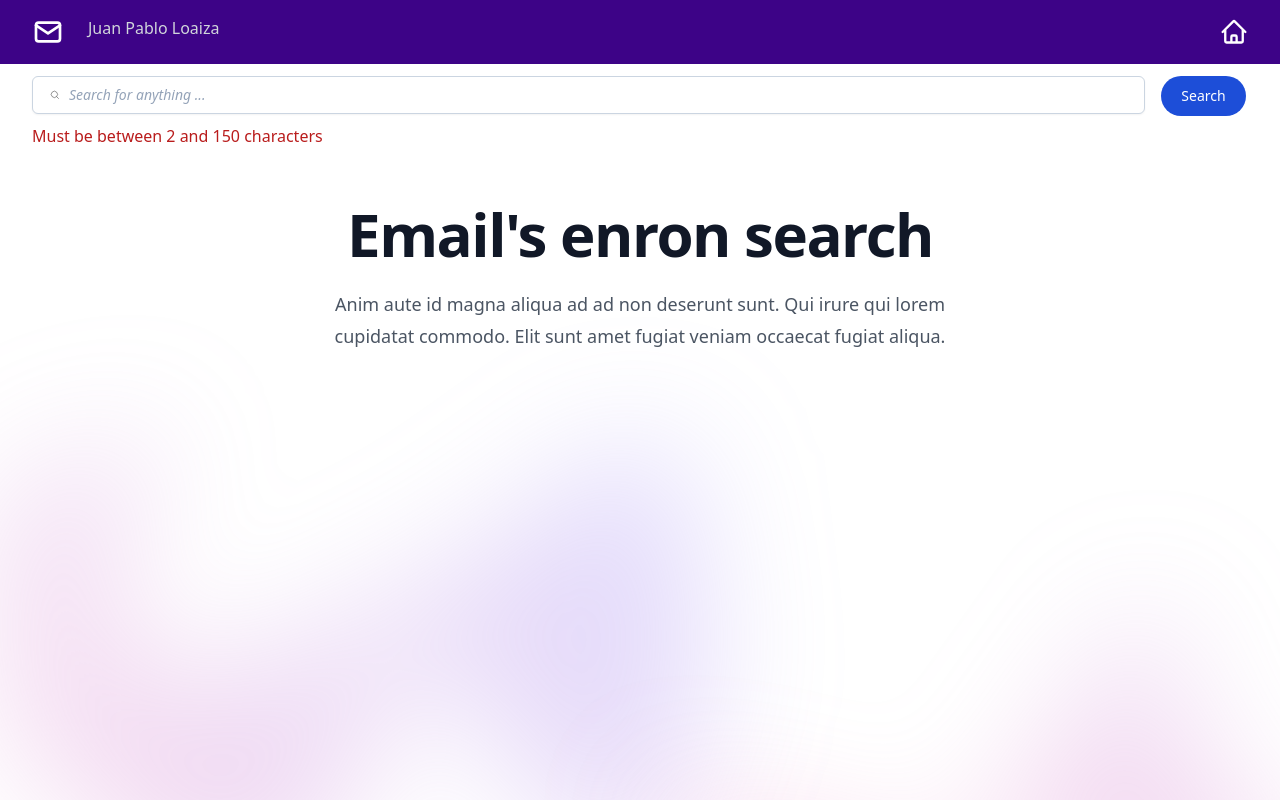
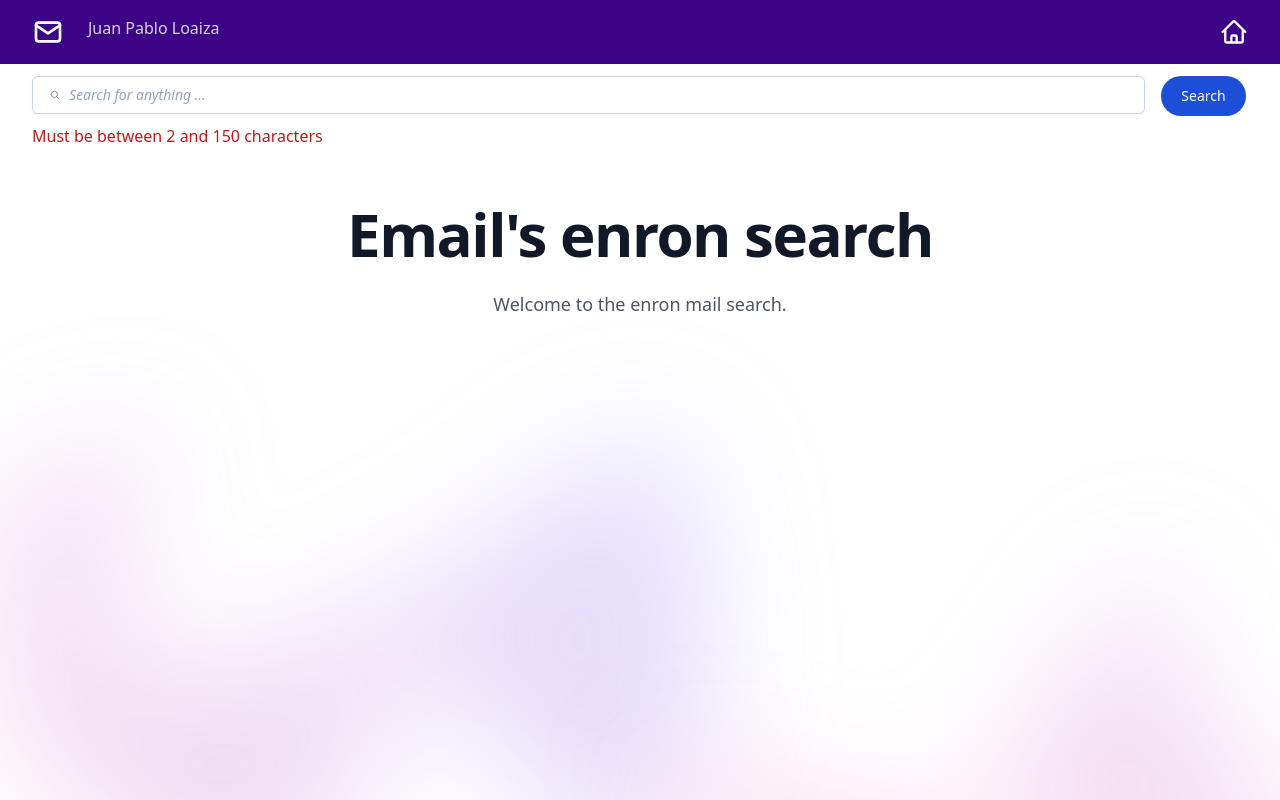
Before and after one commit to JuanPLoaizaC/mail_search, a Vue app in the folder Frontend/: page / in a window 1280 px wide. Shown: the top 800 px of the page. Built offline with nearby package versions, Linux system fonts and the light colour scheme.

Commit message:
Changing the message in the home

```diff
--- a/Frontend/src/views/HomeView.vue
+++ b/Frontend/src/views/HomeView.vue
@@ -17,7 +17,7 @@
       <div class="mx-auto max-w-2xl">
         <div class="text-center">
           <h1 class="text-4xl font-bold tracking-tight text-gray-900 sm:text-6xl">Email's enron search</h1>
-          <p class="mt-6 text-lg leading-8 text-gray-600">Anim aute id magna aliqua ad ad non deserunt sunt. Qui irure qui lorem cupidatat commodo. Elit sunt amet fugiat veniam occaecat fugiat aliqua.</p>
+          <p class="mt-6 text-lg leading-8 text-gray-600">Welcome to the enron mail search.</p>
         </div>
       </div>
       <div class="absolute inset-x-0 -z-10 transform-gpu overflow-hidden blur-3xl" aria-hidden="true">
```
